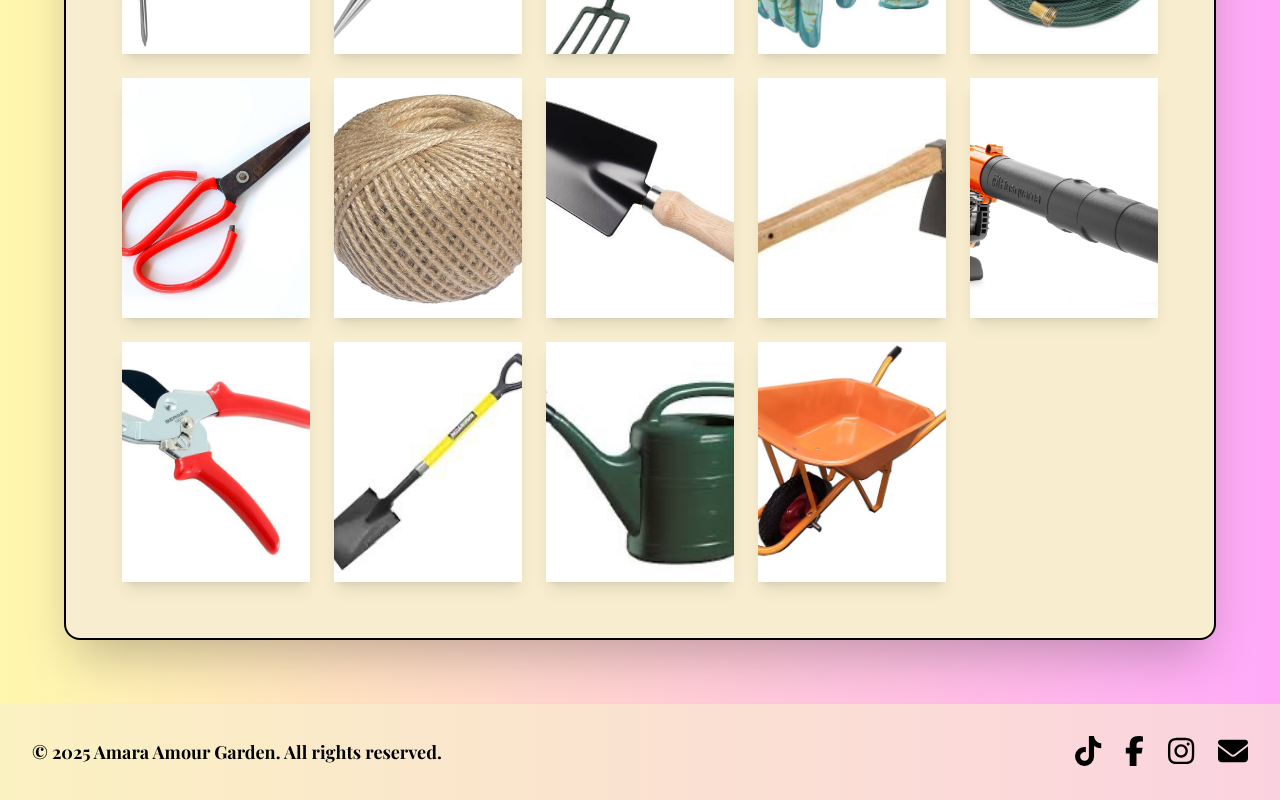
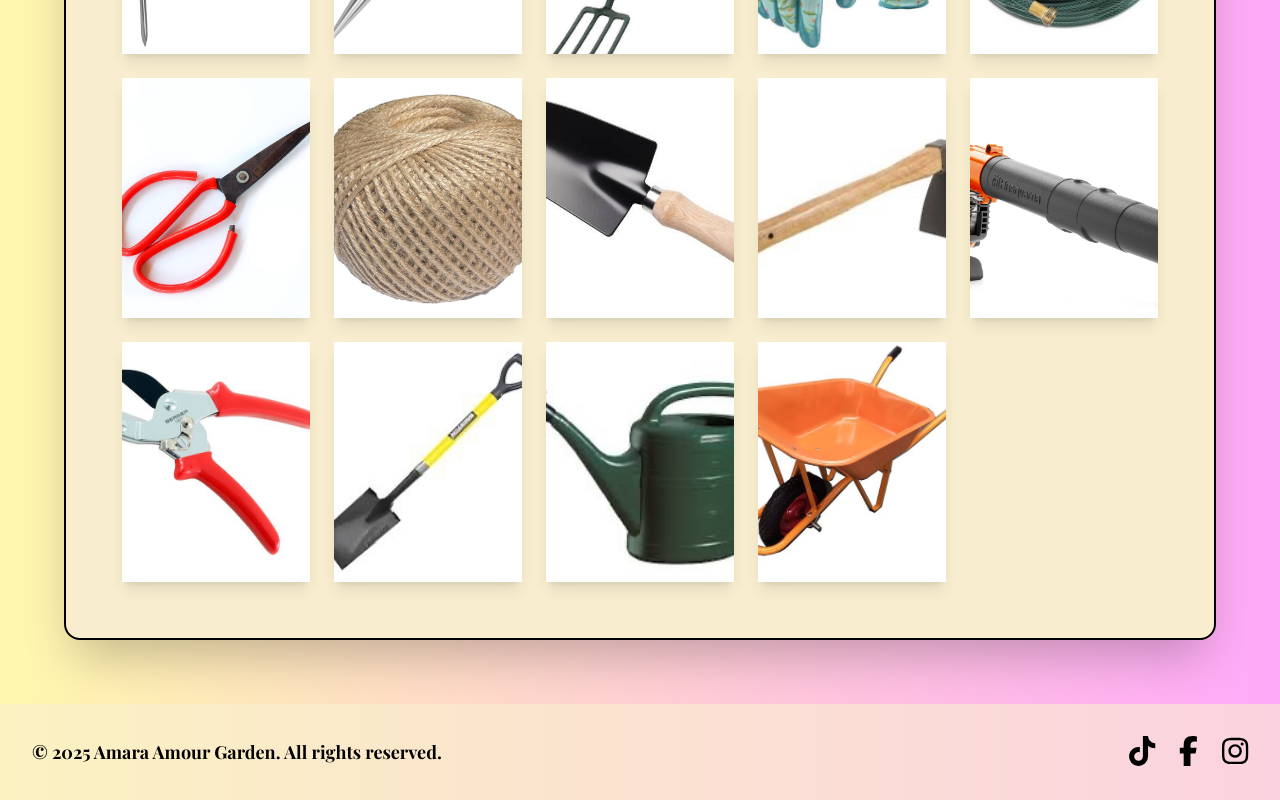
Before and after one commit to miracl3-dreams/aag-ecommerce-fe, a React (Vite) app: page /shop/categories/tools in a window 1280 px wide. Shown: the part 692-1492 px from the top of the page. Built offline with nearby package versions, Linux system fonts and the light colour scheme.

Commit message:
updating frontend

```diff
--- a/src/components/Footer/Footer.jsx
+++ b/src/components/Footer/Footer.jsx
@@ -21,8 +21,9 @@ const Footer = () => {
 
         {/* Social Media Icons */}
         <div className="flex justify-center space-x-6 mt-4 sm:mt-0">
+          {/* TikTok Link (placeholder for now) */}
           <a
-            href="https://www.tiktok.com"
+            href="#"
             target="_blank"
             rel="noopener noreferrer"
             aria-label="TikTok"
@@ -32,8 +33,10 @@ const Footer = () => {
               className="text-3xl text-black dark:text-white hover:text-[#7C2A2A] transition-all duration-300"
             />
           </a>
+
+          {/* Facebook Link */}
           <a
-            href="https://www.facebook.com"
+            href="https://www.facebook.com/profile.php?id=61572739294910"
             target="_blank"
             rel="noopener noreferrer"
             aria-label="Facebook"
@@ -43,8 +46,10 @@ const Footer = () => {
               className="text-3xl text-black dark:text-white hover:text-[#7C2A2A] transition-all duration-300"
             />
           </a>
+
+          {/* Instagram Link (placeholder for now) */}
           <a
-            href="https://www.instagram.com"
+            href="#"
             target="_blank"
             rel="noopener noreferrer"
             aria-label="Instagram"
@@ -54,17 +59,14 @@ const Footer = () => {
               className="text-3xl text-black dark:text-white hover:text-[#7C2A2A] transition-all duration-300"
             />
           </a>
-          <a
-            href="mailto:info@amaramourgarden.com"
-            target="_blank"
-            rel="noopener noreferrer"
-            aria-label="Email"
-          >
+
+          {/* Email Link */}
+          {/* <a href="mailto:amaraamourgarden@gmail.com" aria-label="Email">
             <FontAwesomeIcon
               icon={faEnvelope}
               className="text-3xl text-black dark:text-white hover:text-[#7C2A2A] transition-all duration-300"
             />
-          </a>
+          </a> */}
         </div>
       </div>
     </div>
```
